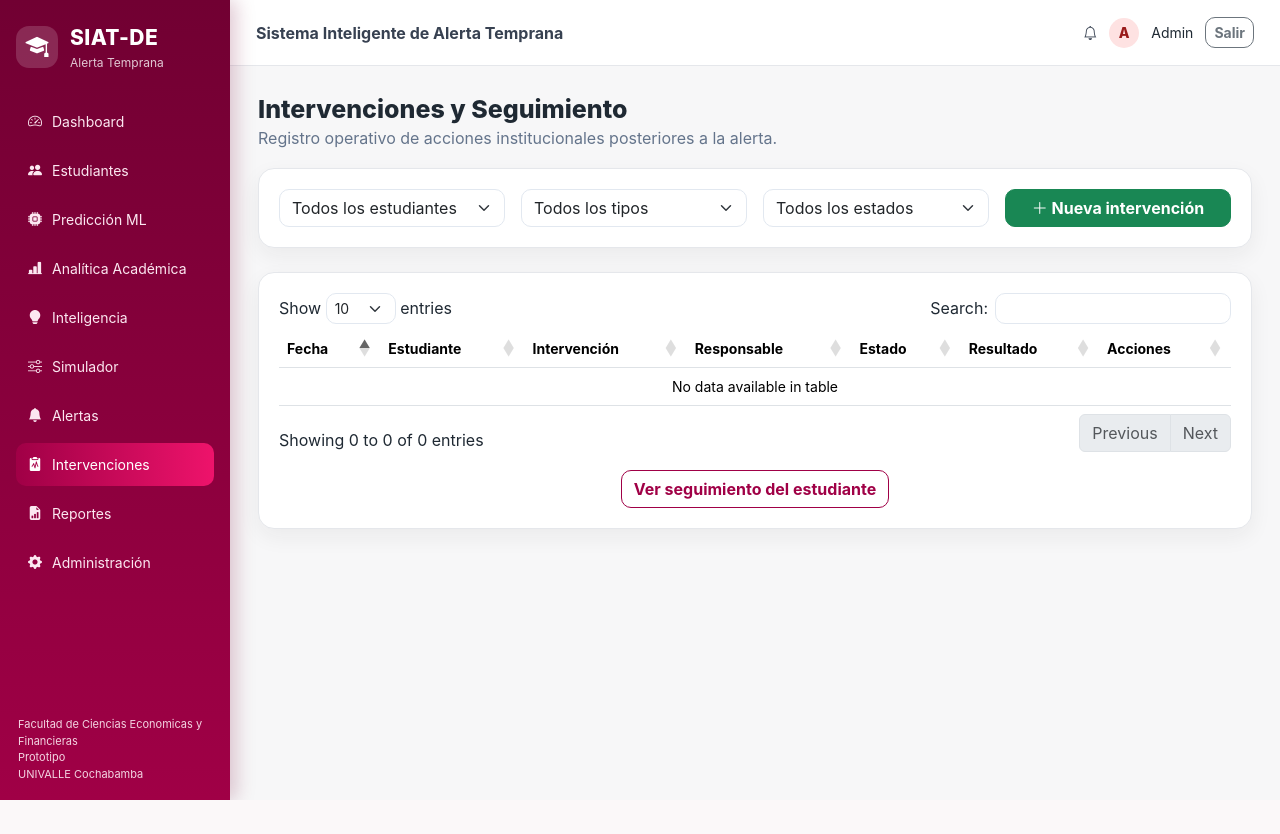
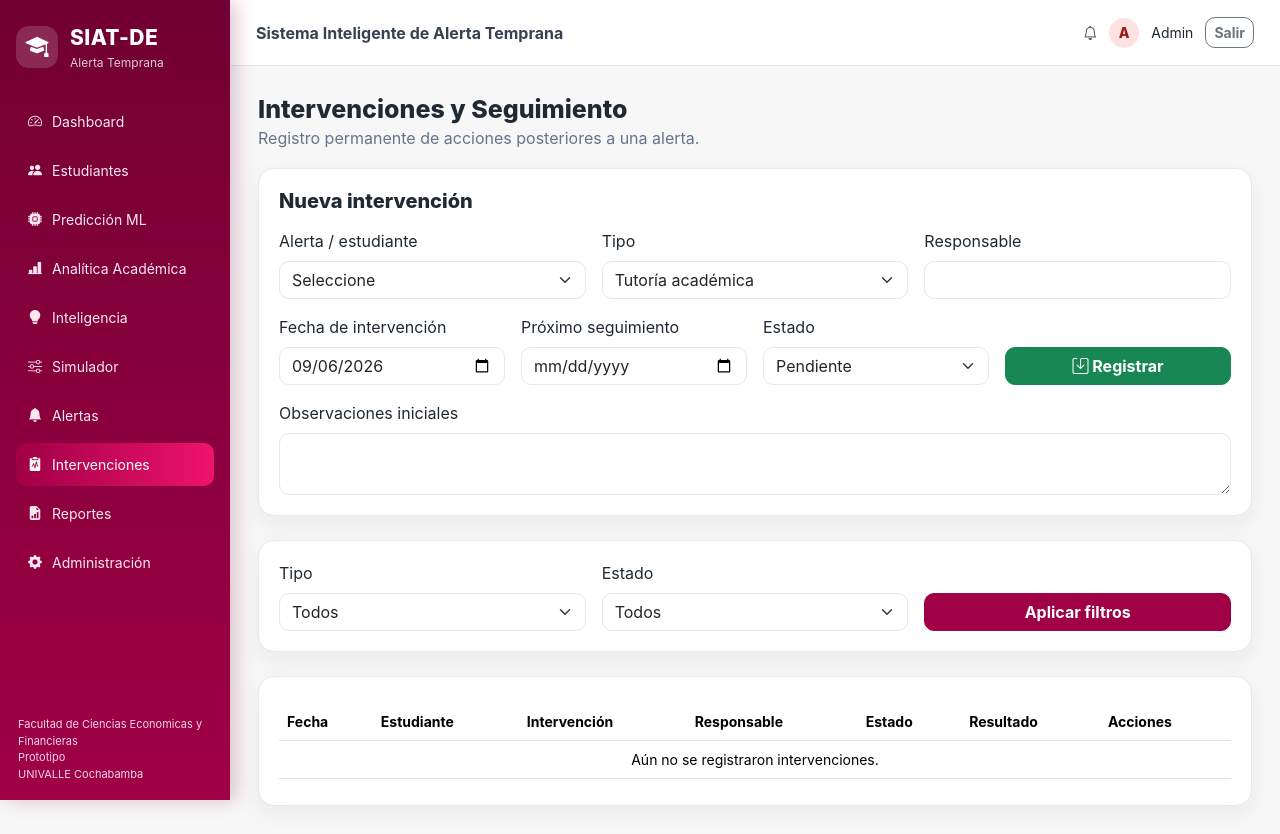
Before and after one commit to rudyluis/siat_ml, a Flask app: page /intervenciones in a window 1280 px wide. Before the commit the page ends 800 px from the top, so only its background shows below. Run offline with Flask 3, Linux system fonts and the light colour scheme; the visitor is signed in with stand-in values (Sample User, id 1); data that the repository does not hold is empty; some libraries are stand-ins or nearby versions.

Commit message:
feat: habilitar registro persistente de intervenciones

```diff
--- a/templates/intervenciones.html
+++ b/templates/intervenciones.html
@@ -1,11 +1,18 @@
 {% extends 'base.html' %}
 {% block content %}
-<div class="page-title"><h2>Intervenciones y Seguimiento</h2><p>Registro operativo de acciones institucionales posteriores a la alerta.</p></div>
-<div class="panel mb-4">
-  <div class="row g-3"><div class="col-md-3"><select class="form-select"><option>Todos los estudiantes</option></select></div><div class="col-md-3"><select class="form-select"><option>Todos los tipos</option><option>Tutoría académica</option><option>Apoyo financiero</option></select></div><div class="col-md-3"><select class="form-select"><option>Todos los estados</option><option>Pendiente</option><option>En proceso</option></select></div><div class="col-md-3"><button class="btn btn-success w-100"><i class="bi bi-plus-lg"></i> Nueva intervención</button></div></div>
-</div>
-<div class="panel">
-  <div class="table-responsive"><table id="tablaData" class="table table-hover align-middle"><thead><tr><th>Fecha</th><th>Estudiante</th><th>Intervención</th><th>Responsable</th><th>Estado</th><th>Resultado</th><th>Acciones</th></tr></thead><tbody>{% for i in intervenciones %}<tr><td>{{ i.fecha }}</td><td>{{ i.codigo }}</td><td>{{ i.intervencion }}</td><td>{{ i.responsable }}</td><td><span class="status-pill">{{ i.estado }}</span></td><td>{{ i.resultado }}</td><td><button class="btn btn-sm btn-outline-primary"><i class="bi bi-eye-fill"></i></button></td></tr>{% endfor %}</tbody></table></div>
-  <div class="text-center mt-3"><button class="btn btn-outline-primary">Ver seguimiento del estudiante</button></div>
-</div>
+<div class="page-title"><h2>Intervenciones y Seguimiento</h2><p>Registro permanente de acciones posteriores a una alerta.</p></div>
+<div class="panel mb-4" id="nueva"><h5>Nueva intervención</h5><form method="post" class="row g-3">
+<div class="col-md-4"><label class="form-label">Alerta / estudiante</label><select name="alerta_id" class="form-select" required><option value="">Seleccione</option>{% for a in alertas %}<option value="{{ a.id }}">{{ a.codigo_estudiante }} · {{ a.carrera }} · {{ a.nivel_riesgo }}</option>{% endfor %}</select></div>
+<div class="col-md-4"><label class="form-label">Tipo</label><select name="tipo" class="form-select">{% for t in ['Tutoría académica','Apoyo psicopedagógico','Orientación vocacional','Apoyo financiero','Llamada institucional','Seguimiento integral'] %}<option>{{ t }}</option>{% endfor %}</select></div>
+<div class="col-md-4"><label class="form-label">Responsable</label><input name="responsable" class="form-control" required></div>
+<div class="col-md-3"><label class="form-label">Fecha de intervención</label><input type="date" name="fecha_intervencion" value="{{ hoy }}" class="form-control" required></div>
+<div class="col-md-3"><label class="form-label">Próximo seguimiento</label><input type="date" name="fecha_seguimiento" class="form-control"></div>
+<div class="col-md-3"><label class="form-label">Estado</label><select name="estado" class="form-select"><option>Pendiente</option><option>En proceso</option><option>Finalizada</option></select></div>
+<div class="col-md-3 d-flex align-items-end"><button class="btn btn-success w-100"><i class="bi bi-save"></i> Registrar</button></div>
+<div class="col-12"><label class="form-label">Observaciones iniciales</label><textarea name="observaciones" class="form-control" rows="2"></textarea></div>
+</form></div>
+<div class="panel mb-4"><form method="get" class="row g-3 align-items-end"><div class="col-md-4"><label class="form-label">Tipo</label><select name="tipo" class="form-select"><option value="">Todos</option>{% for t in ['Tutoría académica','Apoyo psicopedagógico','Orientación vocacional','Apoyo financiero','Llamada institucional','Seguimiento integral'] %}<option {% if filtros.get('tipo')==t %}selected{% endif %}>{{ t }}</option>{% endfor %}</select></div><div class="col-md-4"><label class="form-label">Estado</label><select name="estado" class="form-select"><option value="">Todos</option>{% for e in ['Pendiente','En proceso','Finalizada'] %}<option {% if filtros.get('estado')==e %}selected{% endif %}>{{ e }}</option>{% endfor %}</select></div><div class="col-md-4"><button class="btn btn-primary w-100">Aplicar filtros</button></div></form></div>
+<div class="panel"><div class="table-responsive"><table id="tablaData" class="table table-hover align-middle"><thead><tr><th>Fecha</th><th>Estudiante</th><th>Intervención</th><th>Responsable</th><th>Estado</th><th>Resultado</th><th>Acciones</th></tr></thead><tbody>
+{% for i in intervenciones %}<tr><td>{{ i.fecha_intervencion }}</td><td>{{ i.codigo_estudiante }}<br><small>{{ i.carrera or '' }}</small></td><td>{{ i.tipo }}</td><td>{{ i.responsable }}</td><td><span class="status-pill">{{ i.estado }}</span></td><td>{{ i.resultado or 'Pendiente de evaluación' }}</td><td><a class="btn btn-sm btn-outline-primary" href="{{ url_for('detalle_intervencion', intervencion_id=i.id) }}"><i class="bi bi-pencil-square"></i> Seguimiento</a></td></tr>{% else %}<tr><td colspan="7" class="text-center">Aún no se registraron intervenciones.</td></tr>{% endfor %}
+</tbody></table></div></div>
 {% endblock %}
```
